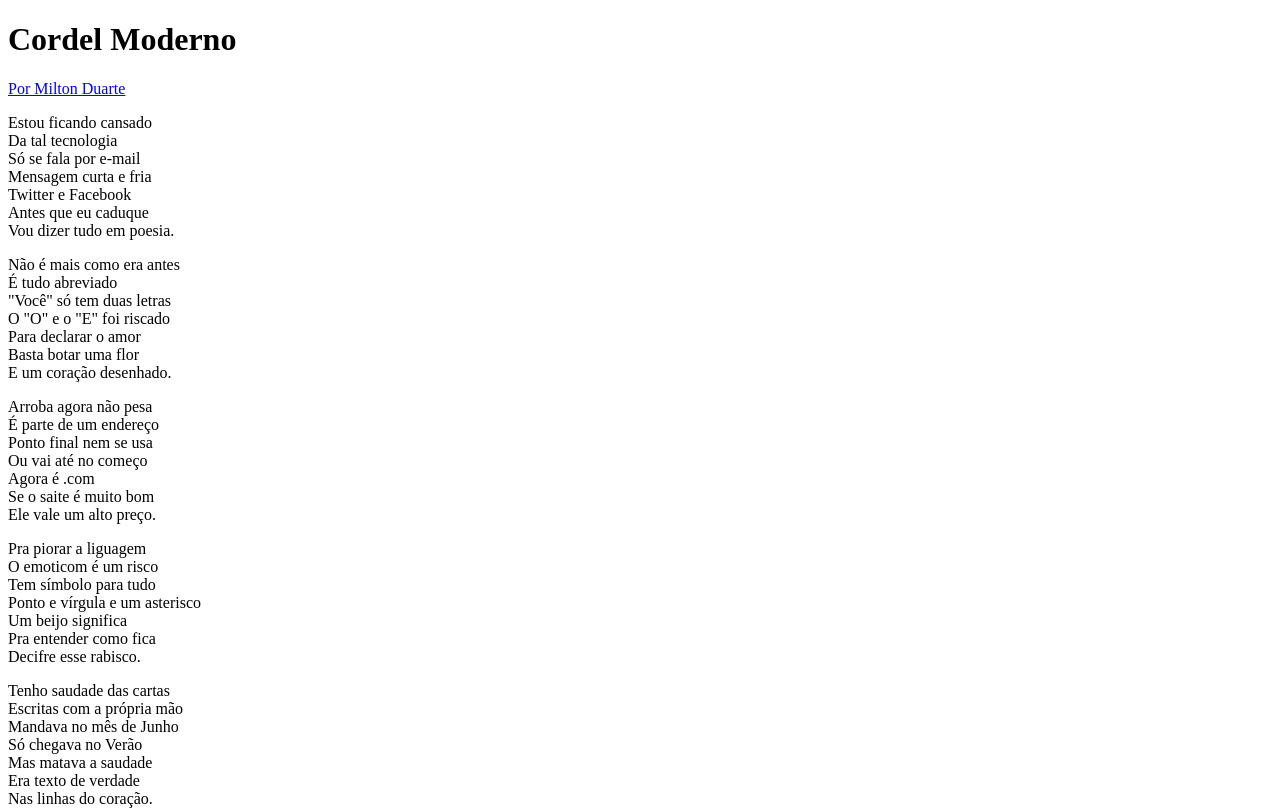
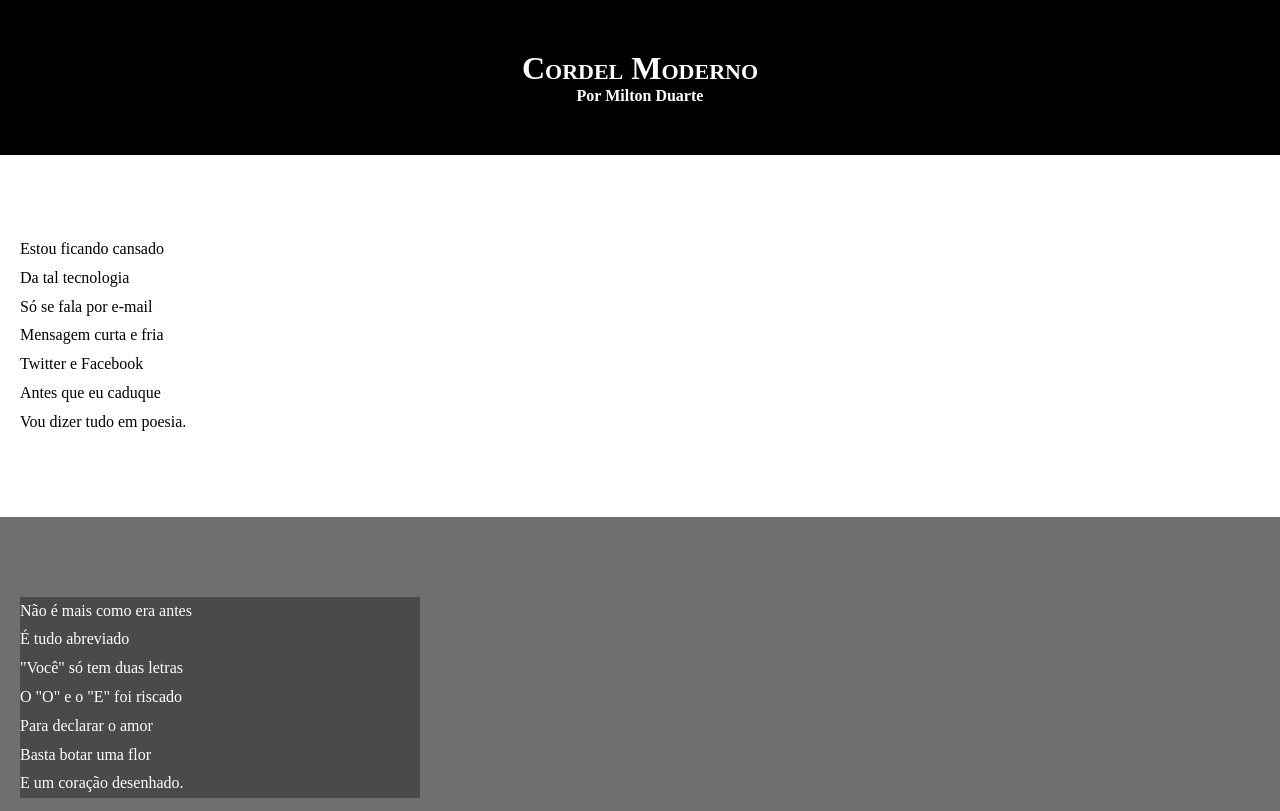
Before and after one commit to Leonardo-Fabricio-Silva/Projeto-Cordel, a plain HTML site: page index.html in a window 1280 px wide. Shown: the top 811 px of the page. Drawn offline with Linux system fonts and the light colour scheme.

Commit message:
feat: adiciona estrutura base de layout e estilos globais

```diff
--- a/index.html
+++ b/index.html
@@ -3,17 +3,19 @@
 <head>
     <meta charset="UTF-8">
     <meta name="viewport" content="width=device-width, initial-scale=1.0">
+    <link rel="stylesheet" href="style.css">
     <title>Cordel Moderno</title>
 </head>
 <body>
 
     <header>
         <h1>Cordel Moderno</h1>
-
-        <a href="https://www.recantodasletras.com.br/poesias/3186743" target="_blank" rel="external">Por Milton Duarte</a>
+        <p>
+            <a href="https://www.recantodasletras.com.br/poesias/3186743" target="_blank" rel="external">Por Milton Duarte</a>
+        </p>
     </header>
 
-    <section>
+    <section class="normal">
         <p>
             Estou ficando cansado <br>
             Da tal tecnologia <br>
@@ -27,7 +29,7 @@
 
 
 
-    <section>
+    <section class="imagem">
         <p>
             Não é mais como era antes <br>
             É tudo abreviado <br>
@@ -41,7 +43,7 @@
 
 
 
-    <section>
+    <section class="normal">
         <p>
             Arroba agora não pesa <br>
             É parte de um endereço <br>
@@ -65,7 +67,7 @@
 
 
 
-    <section>
+    <section class="imagem">
         <p>
             Tenho saudade das cartas <br>
             Escritas com a própria mão <br>
@@ -79,7 +81,7 @@
 
 
 
-    <section>
+    <section class="normal">
         <p>
             Agora, escrevo e envio <br>
             Chegando na mesma hora <br>
--- a/style.css
+++ b/style.css
@@ -0,0 +1,64 @@
+@charset "UTF-8";
+
+* {
+    margin: 0px;
+    padding: 0px;
+}
+
+html, body {
+    min-height: 100vh;
+    background-color: darkgray;
+}
+
+header {
+    background-color: black;
+    color: white;
+    text-align: center;
+}
+
+header > h1 {
+    padding-top: 50px;
+    font-variant: small-caps;
+}
+
+header > p {
+    padding-bottom: 50px;
+}
+
+a {
+    color: white;
+    text-decoration: none;
+    font-weight: bolder;
+}
+
+a:hover {
+    text-decoration: underline;
+}
+
+section {
+    padding-top: 10vh;
+    padding-bottom: 10vh;
+    line-height: 1.8em;
+    padding-left: 20px;
+}
+
+section.normal {
+    background-color: white;
+    color: black;
+}
+
+section.imagem {
+    background-color: rgba(53, 52, 52, 0.493);
+    color: white;
+}
+
+section.imagem > p {
+    width: 400px;
+    background-color: rgba(0, 0, 0, 0.338);
+}
+
+footer {
+    background-color: black;
+    color: white;
+    text-align: center;
+}
```
